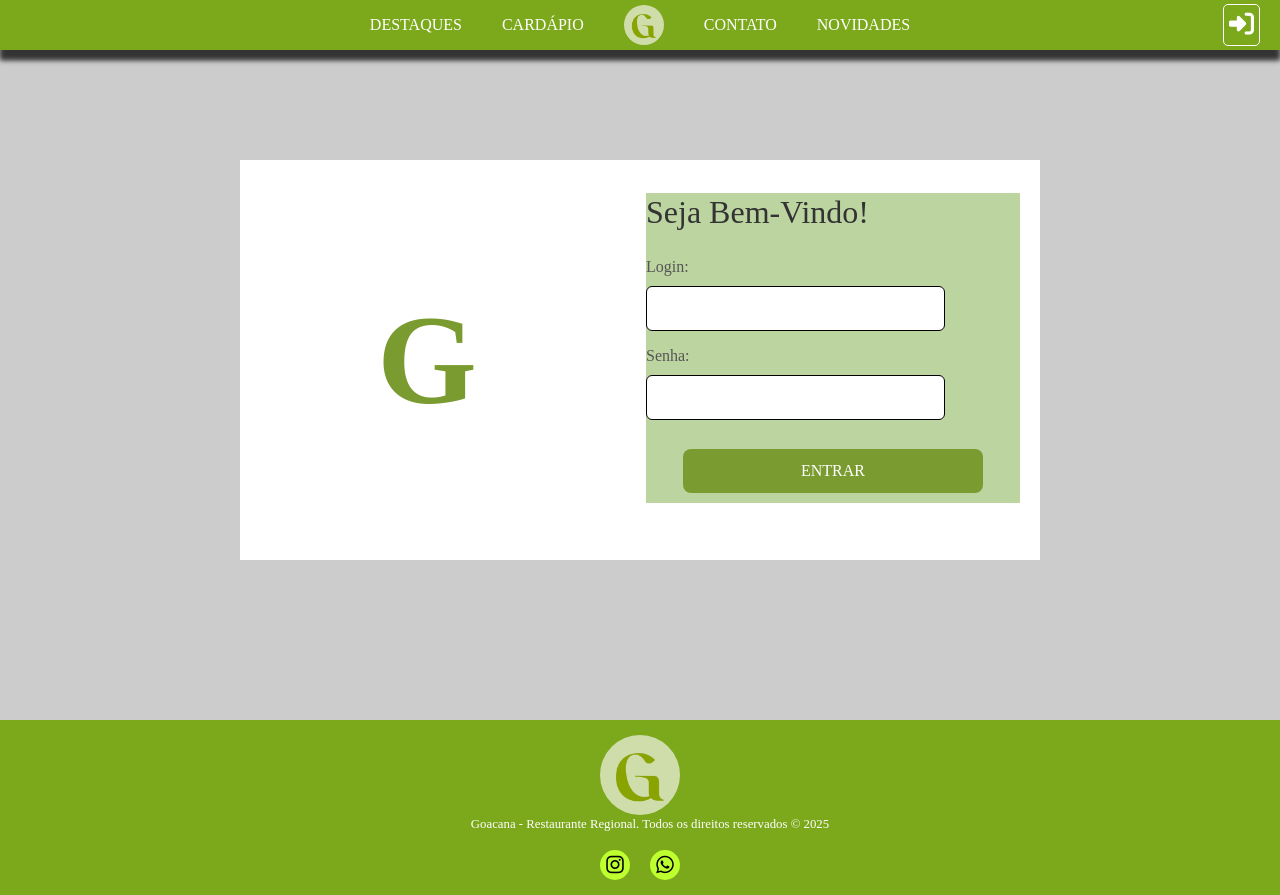
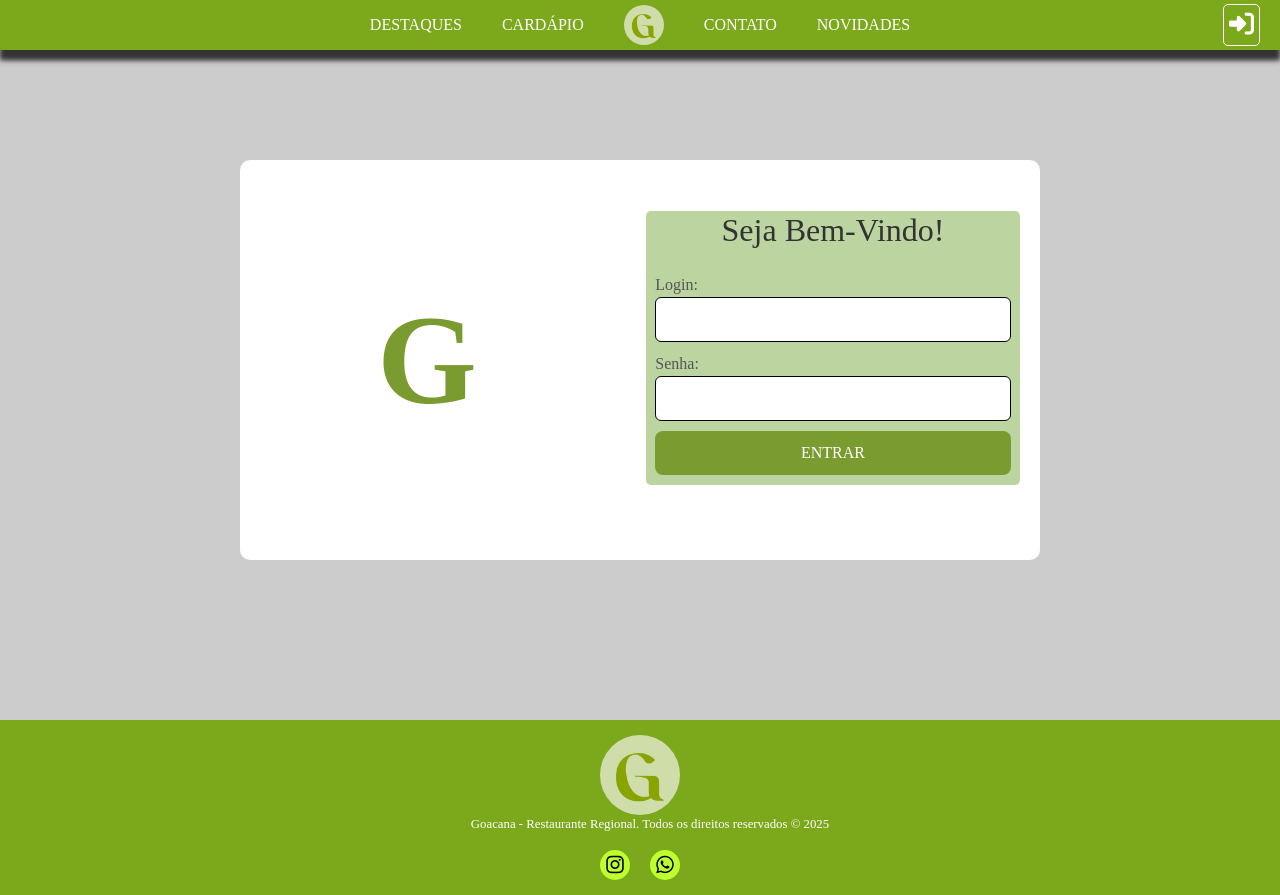
Before and after one commit to EmanuelFelixX/Goacana, a Django app: page /login/ in a window 1280 px wide. Run offline with Django 5.2, Linux system fonts and the light colour scheme; some libraries are stand-ins or nearby versions; some web fonts are replaced.

Commit message:
Leve melhoria na tela de login

```diff
--- a/core/static/CSS/login.css
+++ b/core/static/CSS/login.css
@@ -17,22 +17,31 @@
     max-width: 800px;
     justify-content: center;
     align-items: center;
+    border-radius: 10px;
 }
+
 .fromarea{
     flex: 1;
     background-color: rgb(188, 212, 160);
     margin-bottom: 1.5rem;
     color: #333;
+    border-radius: 5px;
     margin-right: 20px;
     display: flex;
     flex-direction: column;
+    align-items: center;
     padding-bottom: 10px;
+    width: 70%;
+
+    .field {
+        width: 100%;
+        margin-bottom: 10px;
+    }
 }
 
 input{
     width: 100%;
     padding: 0.6rem;
-    margin-top: 0.4rem;
     border: 1px solid #000000;
     border-radius: 6px;
     font-size: 1rem;
@@ -41,25 +50,28 @@ input{
     margin-bottom: 1.5rem;
     font-family: bold ;
     color: #333;
+    text-align: center;
+}
+
+.fromarea-input {
+    width: 95%;
 }
 
 label{
     font-size: 1rem;
     color: #555;
-    height: 50px;
     width: 80%;
 }
 
 .botao {
     background-color: #7a9b2f;
-    width: 300px;
+    width: 95%;
     align-self: center;
     color: white;
     border: none;
     padding: 10px 20px;
     border-radius: 8px;
     font-size: 16px;
-    margin-top: 1rem;
     transition: background-color 0.3s ease;
 }
 .botao:hover{
@@ -87,6 +99,7 @@ label{
     .partebranca{
         flex-direction: column;
         text-align: center;
+        height: auto;
     }
     .logoarea{
         margin-bottom: 1rem;
--- a/core/templates/login.html
+++ b/core/templates/login.html
@@ -16,13 +16,18 @@ Login
         </div>
         <form action="{% url 'admins' %}" class="fromarea">
             {% csrf_token %}
-
             <div class="fromarea-input">
                 <div class="fromarea-h2">
                     <h2>Seja Bem-Vindo!</h2>
                 </div>
-                <label for="">Login: <br> <input></label> <br><br>
-                <label for="">Senha: <br> <input type="password"></label> <br><br>
+                <div class="field">
+                    <label for="">Login:</label>
+                    <input type="text" name="" id="">
+                </div>
+                <div class="field">
+                    <label for="">Senha:</label>
+                    <input type="password" name="" id="">
+                </div>
             </div>
             <input type="submit" value="ENTRAR" class="botao">
         </form>
```
